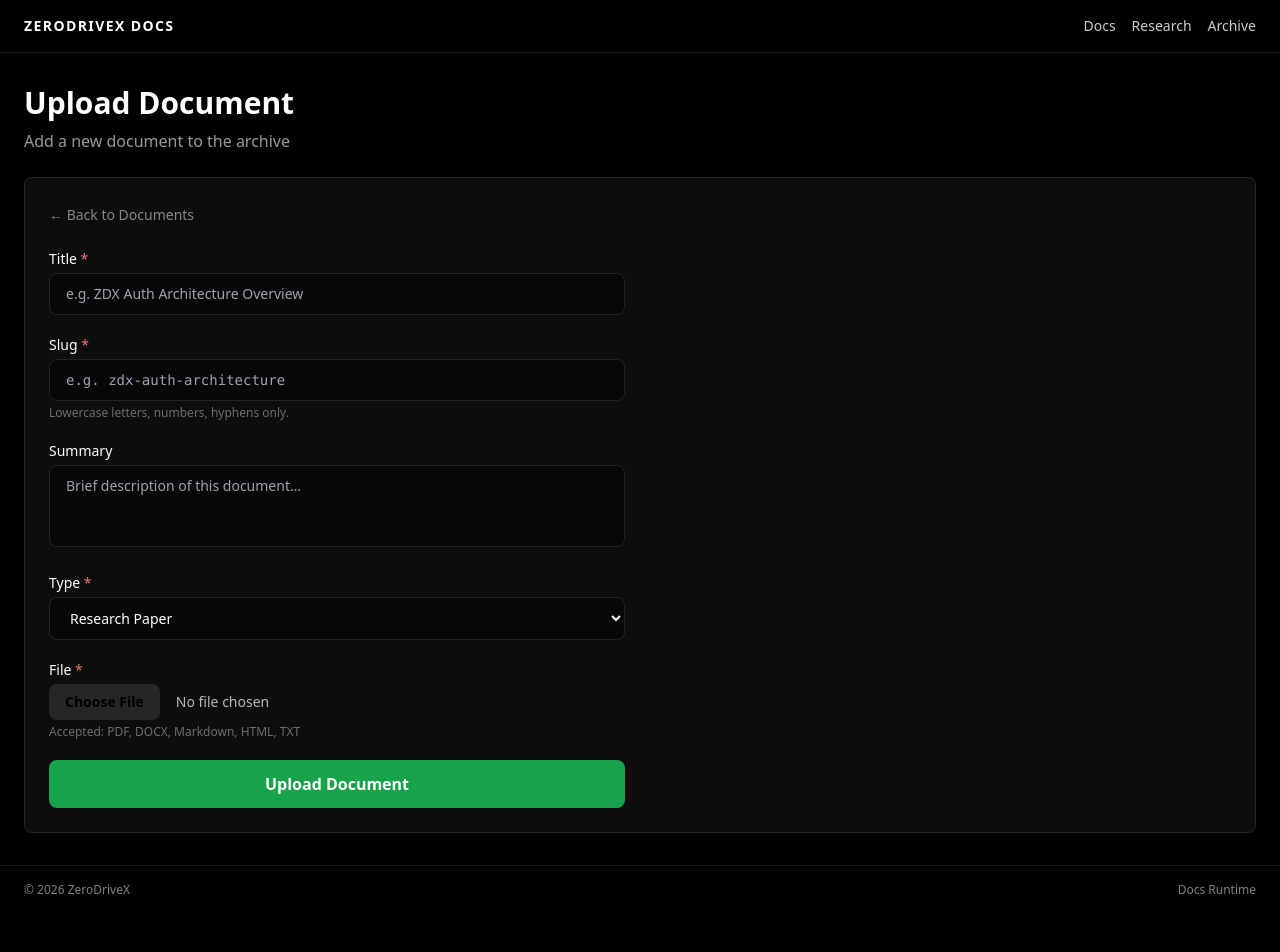
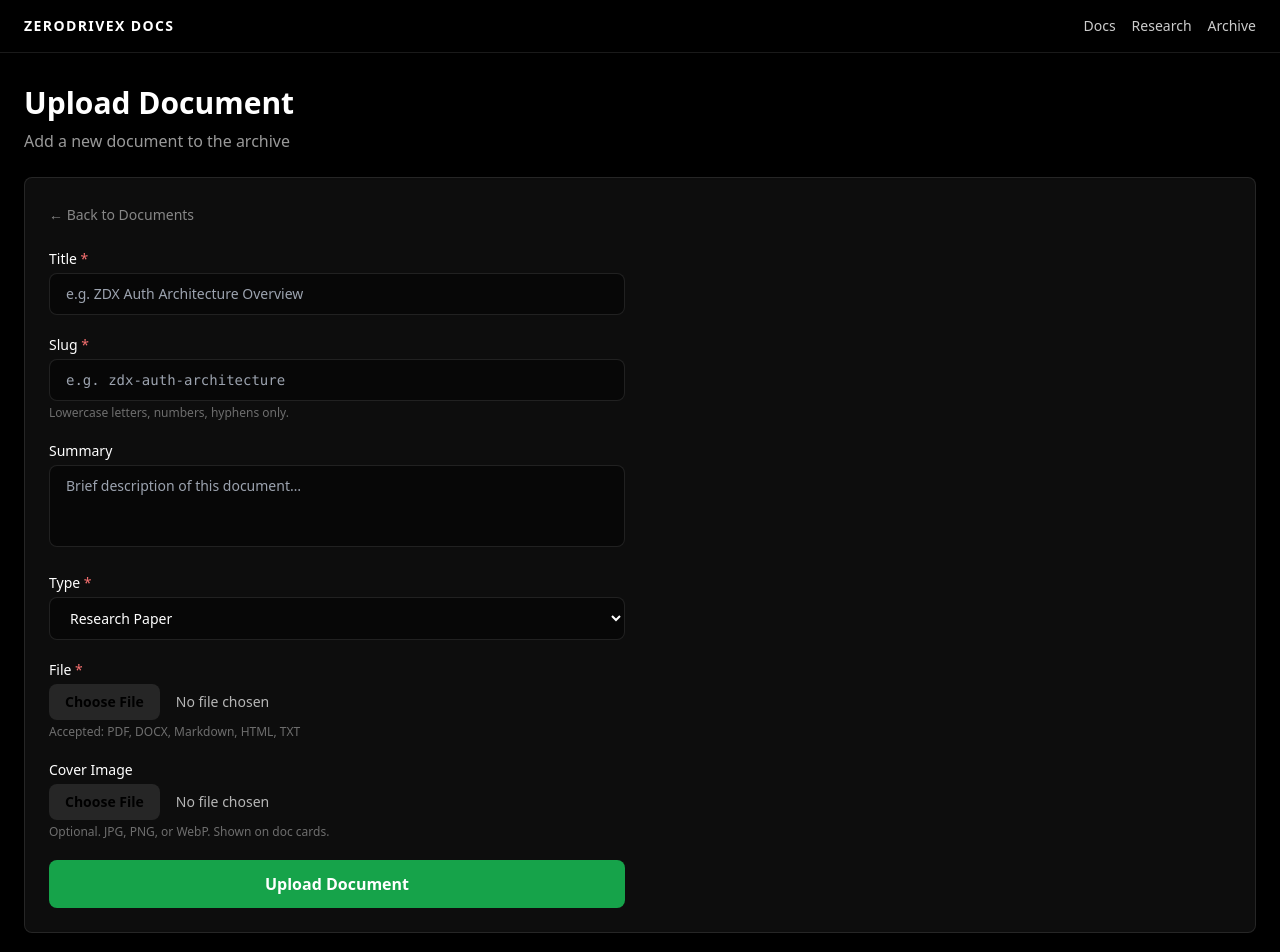
Before and after one commit to zeroday31337x/zerodrivex-docs, a Next.js app: page /admin/docs/new in a window 1280 px wide. Shown: the top 952 px of the page. Before the commit the page ends 914 px from the top, so only its background shows below. Built offline with nearby package versions, Linux system fonts and the light colour scheme.

Commit message:
Add cover image upload and preview functionality

```diff
--- a/app/admin/docs/new/page.tsx
+++ b/app/admin/docs/new/page.tsx
@@ -1,3 +1,4 @@
+
 'use client';
 
 import ZdxDocsShell from '@/components/ui/ZdxDocsShell';
@@ -6,6 +7,7 @@ import { useState } from 'react';
 
 export default function NewDocPage() {
   const [uploading, setUploading] = useState(false);
+  const [preview, setPreview] = useState<string | null>(null);
 
   async function handleSubmit(e: React.FormEvent<HTMLFormElement>) {
     e.preventDefault();
@@ -20,6 +22,16 @@ export default function NewDocPage() {
     } else if (!res.ok) {
       alert('Upload failed. Check console.');
       setUploading(false);
+    }
+  }
+
+  function handleImageChange(e: React.ChangeEvent<HTMLInputElement>) {
+    const file = e.target.files?.[0];
+    if (file) {
+      const url = URL.createObjectURL(file);
+      setPreview(url);
+    } else {
+      setPreview(null);
     }
   }
 
@@ -90,6 +102,27 @@ export default function NewDocPage() {
             <p className="text-xs text-white/40 mt-1">Accepted: PDF, DOCX, Markdown, HTML, TXT</p>
           </div>
 
+          <div>
+            <label className="block text-sm font-medium mb-1">Cover Image</label>
+            <input
+              type="file"
+              name="coverImage"
+              accept="image/jpeg,image/png,image/webp"
+              onChange={handleImageChange}
+              className="w-full text-sm text-white/70 file:mr-4 file:py-2 file:px-4 file:rounded-lg file:border-0 file:bg-white/10 file:text-sm file:font-semibold hover:file:bg-white/20 file:cursor-pointer"
+            />
+            <p className="text-xs text-white/40 mt-1">Optional. JPG, PNG, or WebP. Shown on doc cards.</p>
+            {preview && (
+              <div className="mt-3">
+                <img
+                  src={preview}
+                  alt="Cover preview"
+                  className="rounded-lg border border-white/10 max-h-40 object-cover w-full"
+                />
+              </div>
+            )}
+          </div>
+
           <button
             type="submit"
             disabled={uploading}
```
